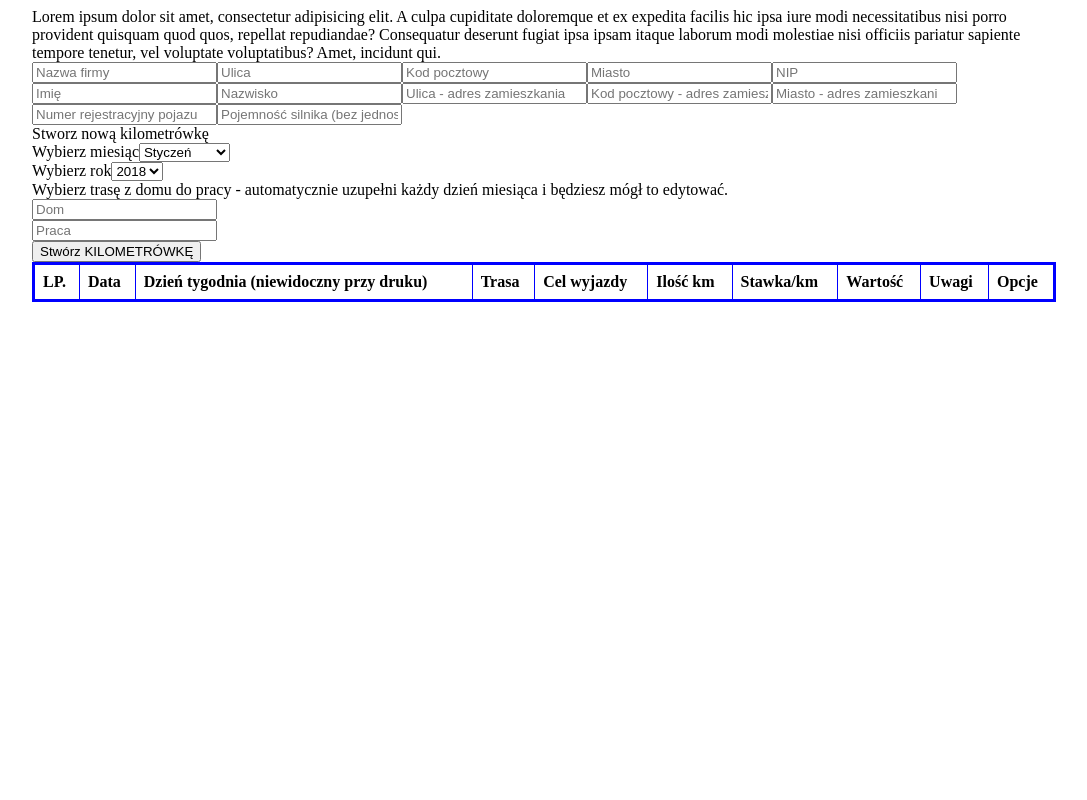
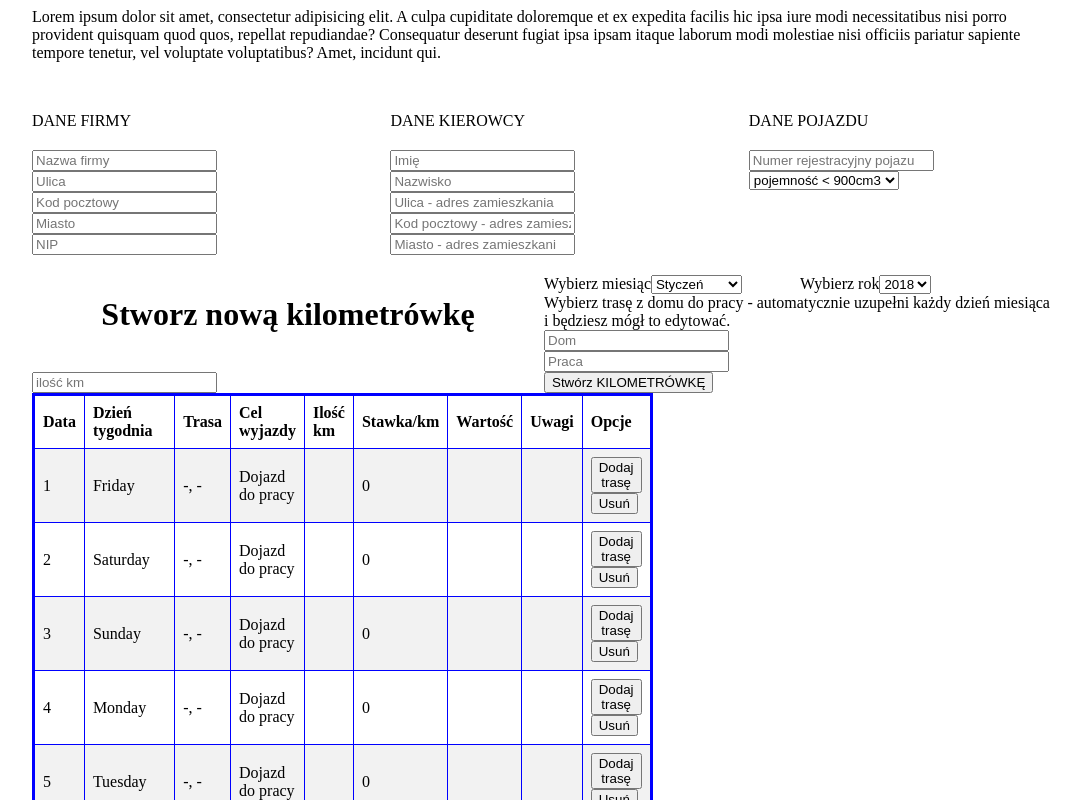
Before and after one commit to tomasz-cze/Distance_Log, a React (Create React App) app: page / in a window 1280 px wide. Both pictures are taken after a click on the button "Stwórz KILOMETRÓWKĘ". Shown: the top 800 px of the page, without its empty margins (96-1183 px from the left). Built offline with nearby package versions, Linux system fonts and the light colour scheme.

Commit message:
created table with buttons, added function to button remove

```diff
--- a/src/App.js
+++ b/src/App.js
@@ -2,19 +2,32 @@ import React, { Component } from 'react';
 import {Header} from "./js/header";
 import {CompanyForm} from "./js/companyForm";
 import {NewRecordForm} from "./js/newRecordForm";
-import {MainTable} from "./js/mainTable";
 import {Footer} from "./js/footer";
 import "./scss/main.css"
 
 
 
 class App extends Component {
+    constructor(props){
+        super(props);
+        this.state = {
+            capacity: ""
+        }
+    }
+
+    giveCapacity = (e) => {
+        this.setState ({
+            capacity: e
+        })
+    };
+
   render() {
+
     return (
         <div>
             <Header></Header>
-            <CompanyForm></CompanyForm>
-            <NewRecordForm></NewRecordForm>
+            <CompanyForm giveCapacity={this.giveCapacity}></CompanyForm>
+            <NewRecordForm capacity={this.state.capacity}></NewRecordForm>
             <Footer></Footer>
         </div>
     );
--- a/src/js/companyForm.js
+++ b/src/js/companyForm.js
@@ -20,31 +20,45 @@ class CompanyForm extends Component{
         }
     }
 
+    changeCapacity = (e) => {
+        this.props.giveCapacity(e.target.value)
+    };
+
+    change = (event) => {
+        this.setState ({
+            [event.target.id]: event.target.value
+        })
+    };
+
     render(){
+
         return (
             <div className="companyForm container">
-                <div>
+                <div> DANE FIRMY
                     <form>
-                        <input onChange={this.change} type="text" value={this.state.companyName} placeholder="Nazwa firmy"/>
-                        <input onChange={this.change} type="text" value={this.state.companyStreet} placeholder="Ulica"/>
-                        <input onChange={this.change} type="number" value={this.state.companyPostCode} placeholder="Kod pocztowy"/>
-                        <input onChange={this.change} type="text" value={this.state.companyCity} placeholder="Miasto"/>
-                        <input onChange={this.change} type="number" value={this.state.companyNip} placeholder="NIP"/>
+                        <input onChange={this.change} id="companyName" type="text" value={this.state.companyName} placeholder="Nazwa firmy"/>
+                        <input onChange={this.change} id="companyStreet" type="text" value={this.state.companyStreet} placeholder="Ulica"/>
+                        <input onChange={this.change} id="companyPostCode" type="number" value={this.state.companyPostCode} placeholder="Kod pocztowy"/>
+                        <input onChange={this.change} id="companyCity" type="text" value={this.state.companyCity} placeholder="Miasto"/>
+                        <input onChange={this.change} id="companyNip" type="number" value={this.state.companyNip} placeholder="NIP"/>
                     </form>
                 </div>
-                <div>
+                <div> DANE KIEROWCY
                     <form>
-                        <input onChange={this.change} type="text" value={this.state.driverName} placeholder="Imię"/>
-                        <input onChange={this.change} type="text" value={this.state.driverSurname} placeholder="Nazwisko"/>
-                        <input onChange={this.change} type="number" value={this.state.driverStreet} placeholder="Ulica - adres zamieszkania"/>
-                        <input onChange={this.change} type="text" value={this.state.driverPostCode} placeholder="Kod pocztowy - adres zamieszkania"/>
-                        <input onChange={this.change} type="number" value={this.state.driverCity} placeholder="Miasto - adres zamieszkania"/>
+                        <input onChange={this.change} id="driverName" type="text" value={this.state.driverName} placeholder="Imię"/>
+                        <input onChange={this.change} id="diverSurname" type="text" value={this.state.driverSurname} placeholder="Nazwisko"/>
+                        <input onChange={this.change} id="diverStreet" type="number" value={this.state.driverStreet} placeholder="Ulica - adres zamieszkania"/>
+                        <input onChange={this.change} id="driverPostcode" type="text" value={this.state.driverPostCode} placeholder="Kod pocztowy - adres zamieszkania"/>
+                        <input onChange={this.change} id="driverCity" type="number" value={this.state.driverCity} placeholder="Miasto - adres zamieszkania"/>
                     </form>
                 </div>
-                <div>
+                <div> DANE POJAZDU
                     <form>
-                        <input onChange={this.change} type="text" value={this.state.carRegistrationNumber} placeholder="Numer rejestracyjny pojazu"/>
-                        <input onChange={this.change} type="text" value={this.state.Capacity} placeholder="Pojemność silnika (bez jednostek, same liczby"/>
+                        <input onChange={this.change} id="carRegistration" type="text" value={this.state.carRegistrationNumber} placeholder="Numer rejestracyjny pojazu"/>
+                        <select onChange={e => this.changeCapacity(e)} id="carCapity" placeholder="Pojemność silnika">
+                            <option value={0}>pojemność &lt; 900cm3</option>
+                            <option value={1}>pojemność &gt; 900cm3</option>
+                        </select>
                     </form>
                 </div>
             </div>
--- a/src/js/mainTable.js
+++ b/src/js/mainTable.js
@@ -1,28 +1,47 @@
 import React, { Component } from 'react';
-import Moment from 'react-moment';
+// import Moment from 'react-moment';
+import {NewRow} from "./newRow";
 
 
 class MainTable extends Component{
-    // constructor(props){
-    //     super (props);
-    //     this.state = {
-    //         date: ""
-    //     }
-    // }
-    render(){
+    constructor(props){
+        super (props);
+        this.state = {
+            table1: []
+        }
+    }
+
+    componentDidMount (){
         let year = Number(this.props.chosenYear);
         let month = Number(this.props.chosenMonth);
         const daysInMonth = new Date(year, month, 0).getDate();
         let result = [];
+
         for (let i = 1; i <= daysInMonth; i++) {
             const day = new Date(year, month - 1, i);
+            result.push(day);
+        }
 
-            result.push({day});
+        this.setState({
+            table1: result
+
+        });
     }
-        console.log( this.props.chosenMonth );
-        console.log( this.props.chosenYear );
-        console.log( result);
+
+    removeDay = (i) => {
+        let removedTable = this.state.table1;
+        removedTable.splice(i, 1);
+        this.setState ({
+            table1: removedTable
+        })
+    };
+
+    render(){
+        let calendar = this.state.table1.map((el, index)=>{
+            return <NewRow capacity={this.props.capacity} km={this.props.km} remove={this.removeDay} index={index} el={el} homePoint={this.props.homePoint} workPoint={this.props.workPoint}/>
+        });
         return (
+
                 <div className="mainTable container">
                     <div>
                         <div className="printHeader"></div>
@@ -31,10 +50,9 @@ class MainTable extends Component{
                         <table>
                             <tbody>
                             <tr>
-                                <th>LP.</th>
                                 <th>Data</th>
-                                <th>Dzień tygodnia (niewidoczny przy druku)</th>
-                                <th>Trasa</th>
+                                <th>Dzień tygodnia</th>
+                                <th style={{width: "400px"}}>Trasa</th>
                                 <th>Cel wyjazdy</th>
                                 <th>Ilość km</th>
                                 <th>Stawka/km</th>
@@ -42,12 +60,14 @@ class MainTable extends Component{
                                 <th>Uwagi</th>
                                 <th>Opcje</th>
                             </tr>
+                            {calendar}
 
 
                             </tbody>
                         </table>
                     </div>
                 </div>
+
         )
     }
 }
--- a/src/js/newRecordForm.js
+++ b/src/js/newRecordForm.js
@@ -9,7 +9,8 @@ class NewRecordForm extends Component{
             chosenYear: "",
             homePoint: "",
             workPoint: "",
-            btn: false
+            btn: false,
+            routeLength: ""
         }
     }
 
@@ -33,6 +34,11 @@ class NewRecordForm extends Component{
             workPoint: event.target.value
         })
     };
+    changeC = (event) => {
+        this.setState ({
+            routeLength: event.target.value
+        })
+    };
 
     create = () => {
         this.setState ({
@@ -44,8 +50,11 @@ class NewRecordForm extends Component{
     render(){
         return (
             <div className="newRecordForm container">
-                <span>Stworz nową kilometrówkę</span>
                 <div>
+                    <h1>Stworz nową kilometrówkę</h1>
+                </div>
+                <div>
+                    <div className="calendar">
                         <div>
                             Wybierz miesiąc
                             <select onChange={event => this.choseMonth(event)} value={this.state.choseMonth}>
@@ -75,6 +84,8 @@ class NewRecordForm extends Component{
                             </select>
                         </div>
                     </div>
+                </div>
+
                 <div className="homeOffice">
                     <div>Wybierz trasę z domu do pracy - automatycznie uzupełni każdy dzień miesiąca i będziesz mógł to edytować.</div>
                     <div>
@@ -82,12 +93,15 @@ class NewRecordForm extends Component{
                     </div>
                     <div>
                         <input onChange={e => this.changeB(e)} type="text" placeholder="Praca" value={this.state.workPoint}/>
+                    </div><div>
+                        <input onChange={e => this.changeC(e)} type="number" placeholder="ilość km" value={this.state.routLength}/>
                     </div>
+
                 </div>
                 <div>
                     <button onClick={this.create}>Stwórz KILOMETRÓWKĘ</button>
                 </div>
-                {this.state.btn === true && <MainTable chosenMonth={this.state.chosenMonth} chosenYear={this.state.chosenYear}/>}
+                {this.state.btn === true && <MainTable capacity={this.props.capacity} km={this.state.routeLength} workPoint={this.state.workPoint} homePoint={this.state.homePoint} chosenMonth={this.state.chosenMonth} chosenYear={this.state.chosenYear}/>}
 
 
             </div>
--- a/src/js/newRow.js
+++ b/src/js/newRow.js
@@ -0,0 +1,49 @@
+import React, { Component } from 'react';
+import Moment from 'react-moment';
+
+class NewRow extends Component {
+
+
+    remove = (event) => {
+        this.props.remove(event)
+    };
+
+    render() {
+
+        let el= this.props.el;
+        let index = this.props.index;
+        let homePoint = this.props.homePoint;
+        let workPoint = this.props.workPoint;
+        // let rate = "";
+        // if(this.props.capacity === 0) {
+        //     rate = Number("0,5214");
+        //     return rate
+        // } else {
+        //     rate = Number("0,8358");
+        //         return rate
+        // }
+        // console.log( rate )
+
+        return (
+            <tr key={index}>
+                <td key={index+"a"}>{el.getDate()}</td>
+                <td key={index+"b"}><Moment format="dddd">{el}</Moment></td>
+                <td key={index+"c"}>{homePoint}-{workPoint}, {workPoint}-{homePoint}</td>
+                <td key={index+"d"}>Dojazd do pracy</td>
+                <td key={index+"e"}>{this.props.km}</td>
+                <td key={index+"f"}>{this.props.km * 3 }</td>
+                <td key={index+"g"}></td>
+                <td key={index+"h"}></td>
+                <td key={index+"i"}>
+                    <button>Dodaj trasę</button>
+                    <button onClick={element => this.remove(index)}>Usuń</button>
+                </td>
+            </tr>
+        )
+
+
+    }
+}
+
+
+export {NewRow}
--- a/src/scss/main.css
+++ b/src/scss/main.css
@@ -4,6 +4,44 @@
 .container {
   width: 1024px;
   margin: 0 auto; }
+
+.companyForm {
+  margin-top: 50px;
+  display: flex;
+  justify-content: space-between; }
+  .companyForm div:first-child {
+    width: 30%; }
+  .companyForm div:nth-child(2) {
+    width: 30%; }
+  .companyForm div:last-child {
+    width: 30%; }
+  .companyForm form {
+    margin-top: 20px;
+    margin-bottom: 20px; }
+
+.newRecordForm {
+  margin-bottom: 20px; }
+  .newRecordForm div:first-child {
+    width: 50%;
+    float: left; }
+    .newRecordForm div:first-child h1 {
+      text-align: center;
+      margin-bottom: 30px;
+      width: 100%; }
+  .newRecordForm div:last-child {
+    width: 50%;
+    float: left; }
+    .newRecordForm div:last-child .calendar {
+      width: 50%;
+      float: left; }
+    .newRecordForm div:last-child .homeOffice {
+      width: 50%;
+      float: left; }
+    .newRecordForm div:last-child button {
+      margin: 0 auto; }
+
+.mainTable {
+  width: 100%; }
 
 table {
   border-collapse: collapse;
--- a/src/scss/partials/_companyForm.scss
+++ b/src/scss/partials/_companyForm.scss
@@ -0,0 +1,20 @@
+
+
+.companyForm {
+  margin-top: 50px;
+  display: flex;
+  justify-content: space-between;
+  div:first-child {
+    width: 30%;
+  }
+  div:nth-child(2) {
+    width: 30%;
+  }
+  div:last-child {
+    width: 30%
+  }
+  form {
+    margin-top: 20px;
+    margin-bottom: 20px;
+  }
+}
--- a/src/scss/partials/_newRecordForm.scss
+++ b/src/scss/partials/_newRecordForm.scss
@@ -0,0 +1,32 @@
+
+.newRecordForm {
+  margin-bottom: 20px;
+  div:first-child {
+    width: 50%;
+    float: left;
+    h1 {
+      text-align: center;
+      margin-bottom: 30px;
+      width: 100%;
+    }
+  }
+  div:last-child {
+    width: 50%;
+    float: left;
+    .calendar {
+      width: 50%;
+      float: left;
+    }
+    .homeOffice {
+      width: 50%;
+      float: left;
+    }
+    button {
+      margin: 0 auto;
+    }
+  }
+}
+
+.mainTable {
+  width: 100%
+}
```
Lines whose indentation alone changed are shown as unchanged.
